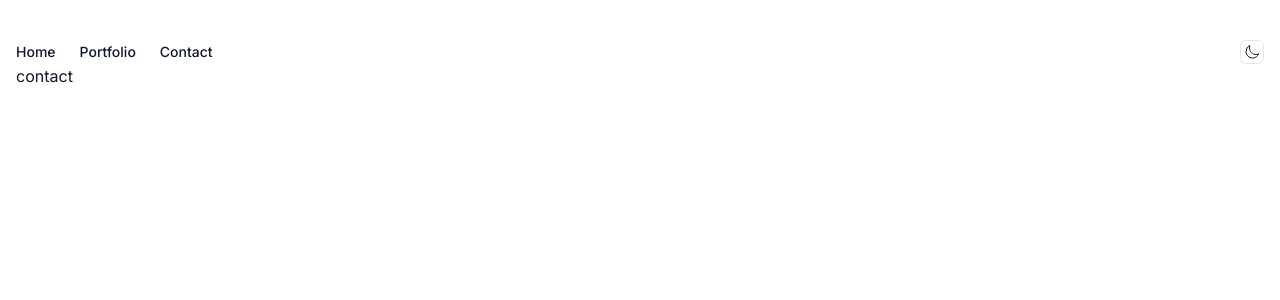
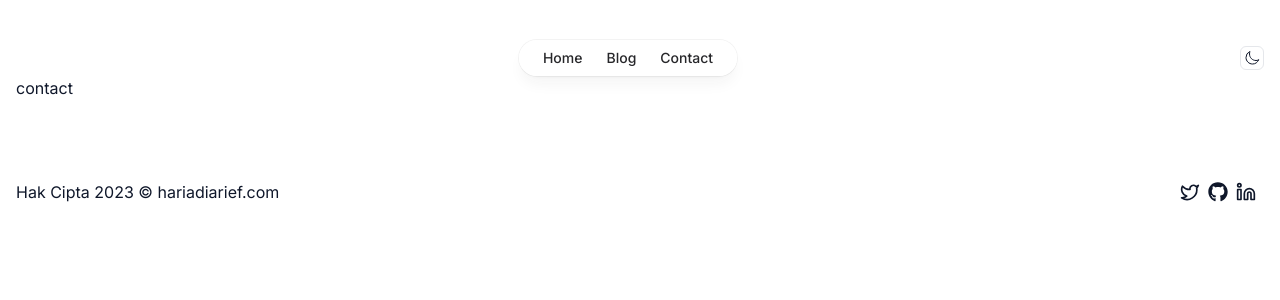
Before and after one commit to hariadiarief/blog, a Next.js app: page /contact in a window 1280 px wide. Shown: the top 300 px of the page. Built offline with nearby package versions, Linux system fonts and the light colour scheme.

Commit message:
update menu style

```diff
--- a/package.json
+++ b/package.json
@@ -13,6 +13,7 @@
     "prepare": "husky install"
   },
   "dependencies": {
+    "@headlessui/react": "^1.7.17",
     "@next/eslint-plugin-next": "^14.0.4",
     "class-variance-authority": "^0.7.0",
     "clsx": "^2.0.0",
--- a/src/app/layout.tsx
+++ b/src/app/layout.tsx
@@ -1,25 +1,138 @@
-import React from 'react'
-import type { Metadata } from 'next'
+'use client'
+
 import { Inter } from 'next/font/google'
 import Link from 'next/link'
+import { Popover, Transition } from '@headlessui/react'
 
 import { ThemeProvider } from '@/components/theme-provider'
 import ThemeToggle from '@/components/theme-toggle'
 
 import '@/styles/globals.css'
+import { Icons } from '@/components/icons'
+import React, { Fragment } from 'react'
+import { usePathname } from 'next/navigation'
+import { cn } from 'lib/utils'
 
 const inter = Inter({ subsets: ['latin'] })
-
-export const metadata: Metadata = {
-  title: 'hariadiarief',
-  description: 'personal blog'
-}
 
 export default function RootLayout({
   children
 }: {
   children: React.ReactNode
 }) {
+  const pathname = usePathname()
+
+  function DesktopNavigation(props: any) {
+    return (
+      <nav {...props}>
+        <ul className='flex rounded-full bg-white/90 px-3 text-sm font-medium text-zinc-800 shadow-lg shadow-zinc-800/5 ring-1 ring-zinc-900/5 backdrop-blur dark:bg-zinc-800/90 dark:text-zinc-200 dark:ring-white/10'>
+          <NavItem href='/'>Home</NavItem>
+          <NavItem href='/blog'>Blog</NavItem>
+          <NavItem href='/projects'>Contact</NavItem>
+        </ul>
+      </nav>
+    )
+  }
+
+  function NavItem({
+    href,
+    children
+  }: {
+    href: string
+    children: React.ReactNode
+  }) {
+    return (
+      <li>
+        <Link
+          href={href}
+          className={cn(
+            'relative block px-3 py-2 transition',
+            pathname === 'href'
+              ? 'text-teal-600 dark:text-teal-400'
+              : 'hover:text-teal-600 dark:hover:text-teal-400'
+          )}
+        >
+          <>
+            {children}
+            {pathname === 'href' && (
+              <span className='absolute inset-x-1 -bottom-px h-px bg-gradient-to-r from-teal-500/0 via-teal-500/40 to-teal-500/0 dark:from-teal-400/0 dark:via-teal-400/40 dark:to-teal-400/0' />
+            )}
+          </>
+        </Link>
+      </li>
+    )
+  }
+
+  function MobileNavigation(props: any) {
+    return (
+      <Popover {...props}>
+        <Popover.Button className='group flex items-center rounded-full bg-white/90 px-4 py-2 text-sm font-medium text-zinc-800 shadow-lg shadow-zinc-800/5 ring-1 ring-zinc-900/5 backdrop-blur dark:bg-zinc-800/90 dark:text-zinc-200 dark:ring-white/10 dark:hover:ring-white/20'>
+          Menu
+          <Icons.chevronDown />
+        </Popover.Button>
+        <Transition.Root>
+          <Transition.Child
+            as={Fragment}
+            enter='duration-150 ease-out'
+            enterFrom='opacity-0'
+            enterTo='opacity-100'
+            leave='duration-150 ease-in'
+            leaveFrom='opacity-100'
+            leaveTo='opacity-0'
+          >
+            <Popover.Overlay className='fixed inset-0 z-50 bg-zinc-800/40 backdrop-blur-sm dark:bg-black/80' />
+          </Transition.Child>
+          <Transition.Child
+            as={Fragment}
+            enter='duration-150 ease-out'
+            enterFrom='opacity-0 scale-95'
+            enterTo='opacity-100 scale-100'
+            leave='duration-150 ease-in'
+            leaveFrom='opacity-100 scale-100'
+            leaveTo='opacity-0 scale-95'
+          >
+            <Popover.Panel
+              focus
+              className='fixed inset-x-4 top-8 z-50 origin-top rounded-3xl bg-white p-8 ring-1 ring-zinc-900/5 dark:bg-zinc-900 dark:ring-zinc-800'
+            >
+              <div className='flex flex-row-reverse items-center justify-between'>
+                <Popover.Button aria-label='Close menu' className='-m-1 p-1'>
+                  <Icons.chevronUp />
+                </Popover.Button>
+                <h2 className='text-sm font-medium text-zinc-600 dark:text-zinc-400'>
+                  Navigation
+                </h2>
+              </div>
+              <nav className='mt-6'>
+                <ul className='-my-2 divide-y divide-zinc-100 text-base text-zinc-800 dark:divide-zinc-100/5 dark:text-zinc-300'>
+                  <MobileNavItem href='/'>Home</MobileNavItem>
+                  <MobileNavItem href='/blog'>Blog</MobileNavItem>
+                  <MobileNavItem href='/projects'>Contact</MobileNavItem>
+                </ul>
+              </nav>
+            </Popover.Panel>
+          </Transition.Child>
+        </Transition.Root>
+      </Popover>
+    )
+
+    function MobileNavItem({
+      href,
+      children
+    }: {
+      href: string
+      children: React.ReactNode
+    }) {
+      return (
+        <li>
+          <Popover.Button className='block py-2'>
+            <Link href={href}>{children}</Link>
+          </Popover.Button>
+        </li>
+      )
+    }
+  }
+
   return (
     <html lang='en'>
       <body
@@ -29,15 +142,42 @@ export default function RootLayout({
           <div className='max-w-7xl mx-auto py-10 px-4'>
             <header>
               <div className='flex items-center justify-between'>
-                <nav className='mr-auto text-sm font-medium space-x-6'>
-                  <Link href='/'>Home</Link>
-                  <Link href='/portfolio'>Portfolio</Link>
-                  <Link href='/contact'>Contact</Link>
-                </nav>
+                <div className='flex flex-1 justify-start md:justify-center'>
+                  <MobileNavigation className='pointer-events-auto md:hidden' />
+                  <DesktopNavigation className='pointer-events-auto hidden md:block' />
+                </div>
+
                 <ThemeToggle />
               </div>
             </header>
             <main>{children}</main>
+            <footer className='pt-20 contain flex flex-wrap items-center justify-center gap-4 sm:justify-between'>
+              <div>Hak Cipta 2023 © hariadiarief.com</div>
+              <div className='flex'>
+                <a
+                  href='https://twitter.com/hariadiarief'
+                  rel="nofollow noreferrer"
+                  target='_blank'
+                >
+                  <Icons.twitter className='mr-2 h-5 w-5' />
+                </a>
+
+                <a
+                  href='https://github.com/hariadiarief'
+                  rel="nofollow noreferrer"
+                  target='_blank'
+                >
+                  <Icons.gitHub className='mr-2 h-5 w-5' />
+                </a>
+                <a
+                  href='https://www.linkedin.com/in/hariadiarief/'
+                  rel="nofollow noreferrer"
+                  target='_blank'
+                >
+                  <Icons.linkedin className='mr-2 h-5 w-5' />
+                </a>
+              </div>
+            </footer>
           </div>
         </ThemeProvider>
       </body>
--- a/src/app/page.tsx
+++ b/src/app/page.tsx
@@ -4,7 +4,7 @@ import Link from 'next/link'
 import { compareDesc } from 'date-fns'
 
 export const metadata = {
-  title: 'Blog'
+  title: '<HelloWorld👋/>  | hariadiarief.com'
 }
 
 export default function Home() {
@@ -29,7 +29,7 @@ export default function Home() {
         </div>
         <hr className='my-8' />
         {posts?.length ? (
-          <div className='grid grid-cols-2 gap-10 mt-12'>
+          <div className='grid grid-cols-1 md:grid-cols-2 lg:grid-cols-3 gap-10 mt-12'>
             {posts.map(post => (
               <Link
                 key={post._id}
@@ -47,7 +47,7 @@ export default function Home() {
                     {post.title}
                   </h5>
 
-                  <p className='mb-3 font-normal text-gray-700 dark:text-gray-400'>
+                  <p className='mb-3  text-muted-foreground'>
                     {post.description}
                   </p>
 
```
Also changed, not shown: src/components/icons.tsx (+7 -1 lines), 1 other file (tests, documents, lock files or other folders).
